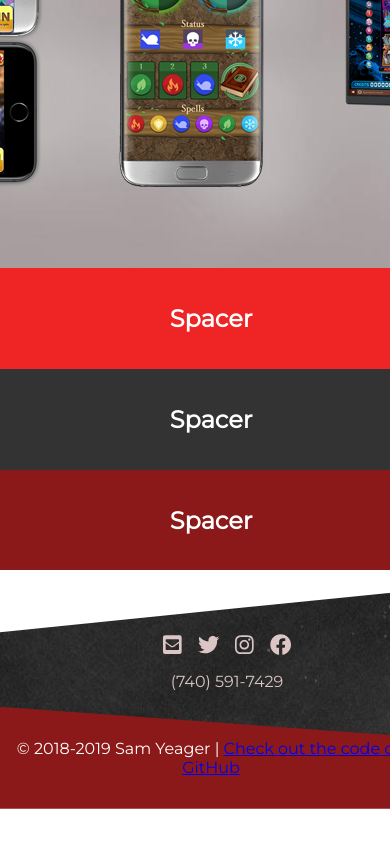
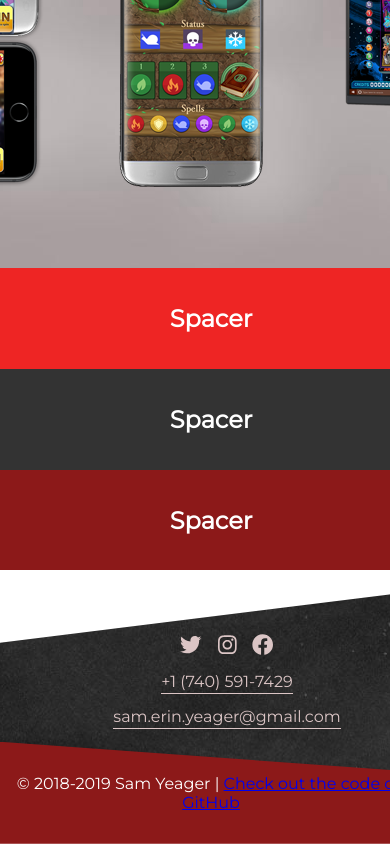
Before and after one commit to MMFane/portfolio-react, a React app: page / in a window 390 px wide. Shown: the part 520-1364 px from the top of the page. Before the commit the page ends 1329 px from the top, so only its background shows below. Built offline with nearby package versions, Linux system fonts and the light colour scheme; a web font is replaced by a local one.

Commit message:
style footer links and add phone link

```diff
--- a/src/js/components/App.tsx
+++ b/src/js/components/App.tsx
@@ -51,9 +51,6 @@ class App extends React.Component<any, any> {
         </Banner>
         <Banner classes="social angle-top-right fixed-bg" bgImage="chalkboard" bgColor="">
             <FlexGroup classes="justify-center align-i-center mt-1">
-                    <a href="mailto:sam.erin.yeager@gmail.com">
-                        <FontAwesomeIcon icon={faEnvelopeSquare} size="lg" className="mr-1" />
-                    </a>
                     <a href="https://twitter.com/M_M_Fane">
                         <FontAwesomeIcon icon={faTwitter} size="lg" className="mr-1" />
                     </a>
@@ -64,7 +61,12 @@ class App extends React.Component<any, any> {
                         <FontAwesomeIcon icon={faFacebook} size="lg" />
                     </a>
             </FlexGroup>
-            <p>(740) 591-7429</p>
+            <p>
+                <a href="tel:+1-740-591-7429">+1 (740) 591-7429</a>
+            </p>
+            <p>
+                <a href="mailto:sam.erin.yeager@gmail.com">sam.erin.yeager@gmail.com</a>
+            </p>
         </Banner>
         <Banner classes="footer angle-top-left" bgImage="" bgColor="dark-red">
             <p>© 2018-2019 Sam Yeager | <a href="https://github.com/MMFane/portfolio-react">Check out the code on GitHub</a> </p>
--- a/src/js/components/banner/banner.css
+++ b/src/js/components/banner/banner.css
@@ -12,6 +12,21 @@
     padding: 2rem;
 }
 
+.social, .social a {
+    color: var(--color-white-dark);
+    text-decoration: none;
+}
+
+.social p a {
+    border-bottom: 1px solid var(--color-white-dark);
+    padding-bottom: 2px;
+}
+
+.social a:hover {
+    color: white;
+    border-color: white;
+}
+
 .footer {
     margin-top: -2rem;
 }
--- a/src/js/components/button/button.css
+++ b/src/js/components/button/button.css
@@ -1,9 +1 @@
 @import '../../../index.css';
-
-.social, .social a {
-    color: var(--color-white-dark);
-}
-
-.social a:hover {
-    color: white;
-}
```
